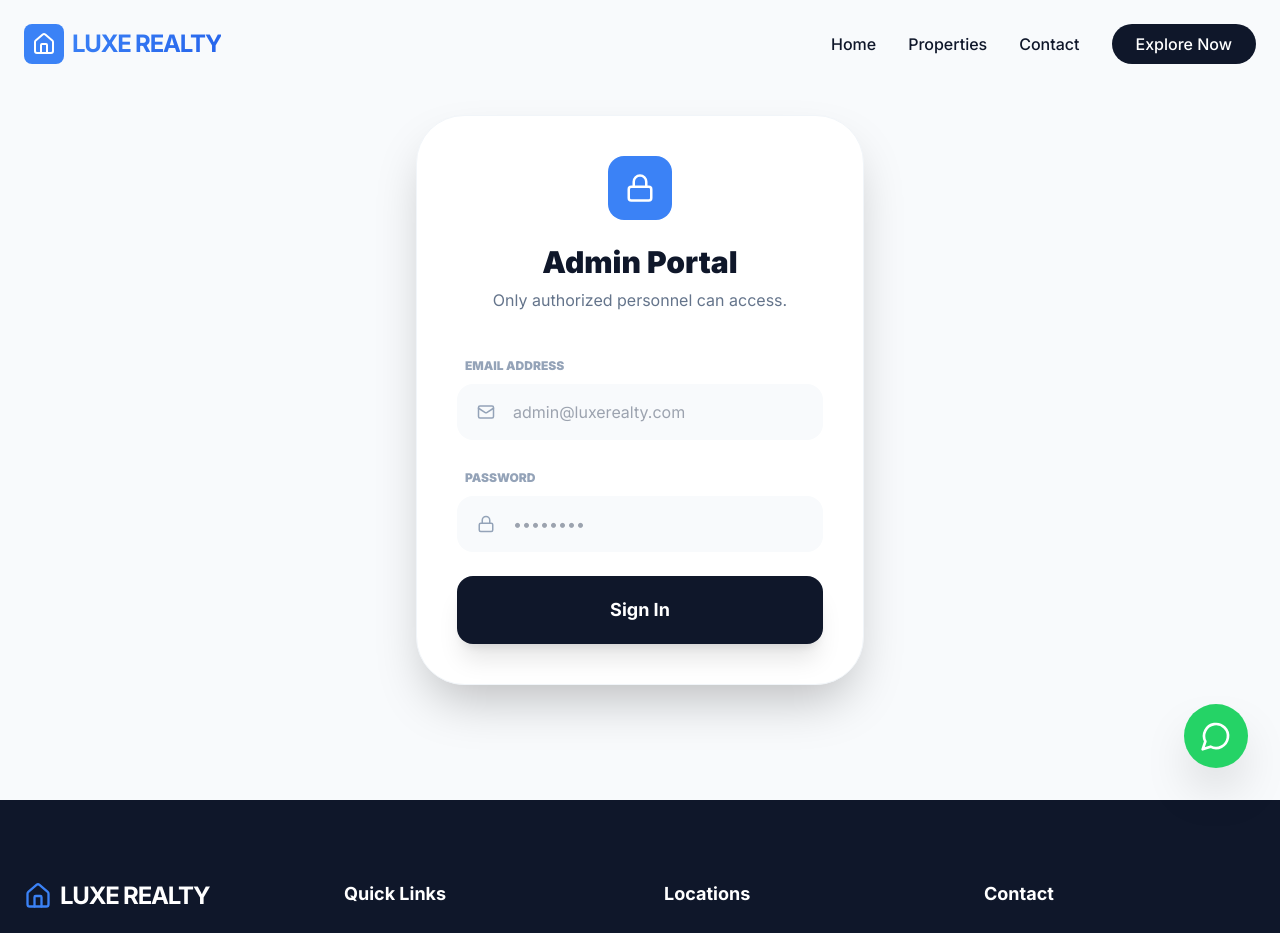
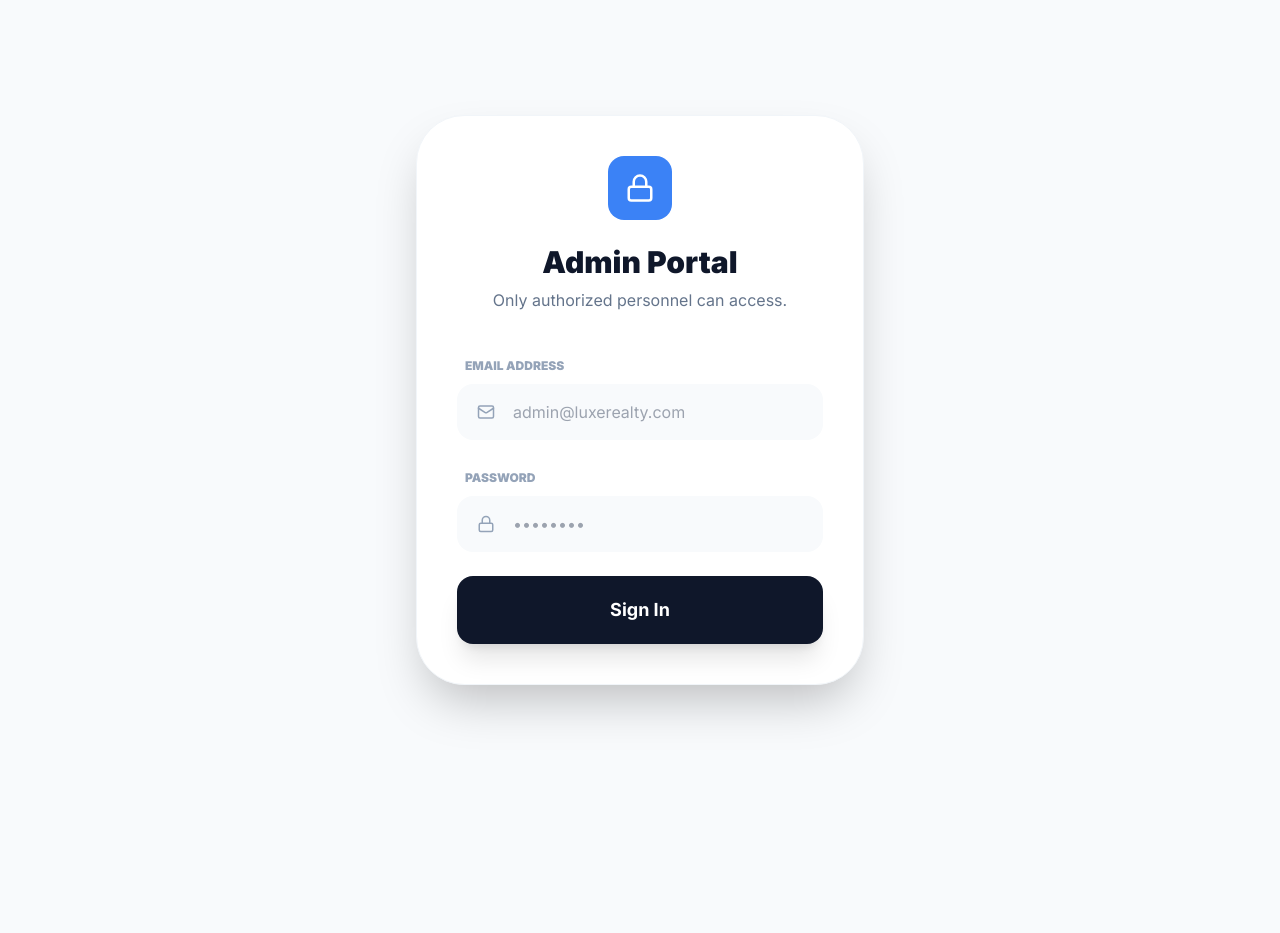
Before and after one commit to keertiraj-bot/luxe_realestate, a Next.js app: page /admin/login in a window 1280 px wide. Shown: the top 933 px of the page. After the commit the page ends 800 px from the top, so only its background shows below. Built offline with nearby package versions, Linux system fonts and the light colour scheme.

Commit message:
Fix UI overlap on admin pages and improve dashboard error handling

```diff
--- a/src/app/admin/dashboard/page.tsx
+++ b/src/app/admin/dashboard/page.tsx
@@ -41,6 +41,8 @@ export default function AdminDashboard() {
     const [properties, setProperties] = useState<Property[]>([]);
     const [enquiries, setEnquiries] = useState<Enquiry[]>([]);
 
+    const [error, setError] = useState<string | null>(null);
+
     const router = useRouter();
 
     useEffect(() => {
@@ -55,6 +57,7 @@ export default function AdminDashboard() {
 
     const fetchData = async () => {
         setFetching(true);
+        setError(null);
         try {
             const [propData, enqData] = await Promise.all([
                 getProperties(),
@@ -62,8 +65,9 @@ export default function AdminDashboard() {
             ]);
             setProperties(propData || []);
             setEnquiries(enqData || []);
-        } catch (error) {
-            console.error("Fetch Data Error:", error);
+        } catch (err: any) {
+            console.error("Fetch Data Error:", err);
+            setError("Database connection error. Check Supabase keys.");
         } finally {
             setFetching(false);
         }
@@ -187,6 +191,13 @@ export default function AdminDashboard() {
                 </header>
 
                 <AnimatePresence mode="wait">
+                    {error && (
+                        <div className="mb-8 p-6 bg-red-50 text-red-600 rounded-[2rem] border border-red-100 font-bold flex items-center gap-4">
+                            <X className="bg-red-600 text-white rounded-full p-1" size={24} />
+                            {error}
+                            <button onClick={fetchData} className="ml-auto underline">Try Again</button>
+                        </div>
+                    )}
                     {fetching ? (
                         <div className="flex flex-col items-center justify-center py-20 gap-4">
                             <Loader2 className="animate-spin text-accent" size={48} />
--- a/src/app/layout.tsx
+++ b/src/app/layout.tsx
@@ -1,32 +1,31 @@
-import type { Metadata } from "next";
+"use client";
+
 import { Inter } from "next/font/google";
 import "./globals.css";
 import Navbar from "@/components/Navbar";
 import Footer from "@/components/Footer";
 import FloatingWhatsApp from "@/components/FloatingWhatsApp";
+import { usePathname } from "next/navigation";
 
 const inter = Inter({ subsets: ["latin"] });
-
-export const metadata: Metadata = {
-    title: "Luxe Realty | Premium Properties for Buyers",
-    description: "Find your dream home with Luxe Realty. Verified properties in the best locations with direct WhatsApp support.",
-    keywords: "real estate, buy home, luxury flats, property search, WhatsApp real estate",
-};
 
 export default function RootLayout({
     children,
 }: Readonly<{
     children: React.ReactNode;
 }>) {
+    const pathname = usePathname();
+    const isAdminPage = pathname.startsWith("/admin");
+
     return (
         <html lang="en">
             <body className={inter.className}>
-                <Navbar />
+                {!isAdminPage && <Navbar />}
                 <main className="min-h-screen">
                     {children}
                 </main>
-                <Footer />
-                <FloatingWhatsApp />
+                {!isAdminPage && <Footer />}
+                {!isAdminPage && <FloatingWhatsApp />}
             </body>
         </html>
     );
```
